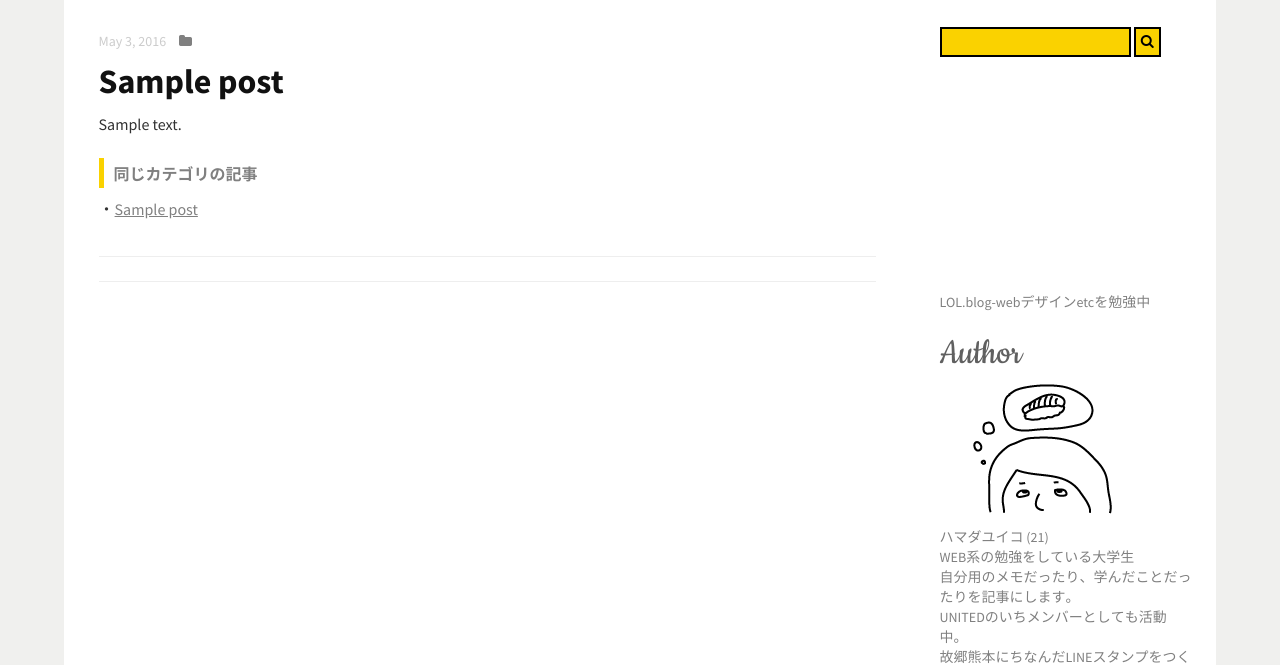
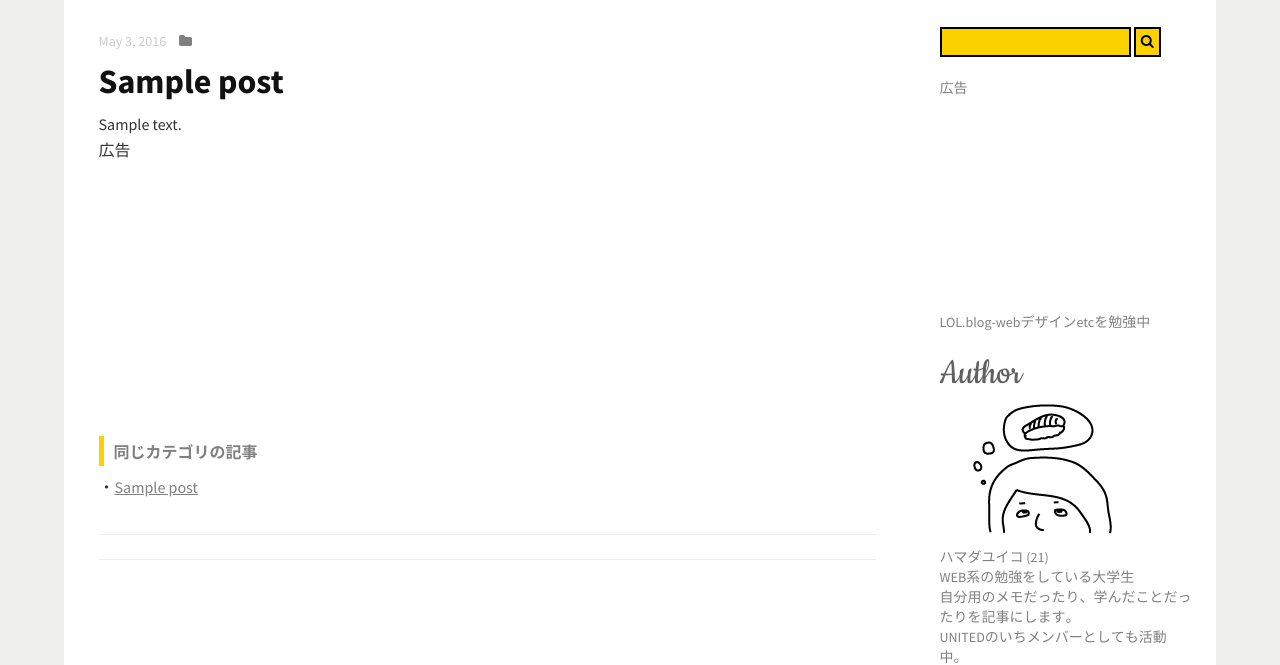
Before and after one commit to j8co38/wordpress, a WordPress theme: template themes_dev/second/single.php in a window 1280 px wide. Shown: the part 220-885 px from the top of the page. Run offline with PHP 8.4 and a stand-in for WordPress, Linux system fonts and the light colour scheme; the site name, menu and one post (Sample post) are stand-ins, and other content is empty; some libraries are stand-ins or nearby versions.

Commit message:
adsenseに”広告”を追加

```diff
--- a/themes_dev/second/sidebar.php
+++ b/themes_dev/second/sidebar.php
@@ -5,6 +5,7 @@
 			<input type="text" value="" name="s" id="s" />
 			<input type="submit" id="searchsubmit" value="&#xf002;" />
 		</form>
+		<script>document.write('<p>広告<p>');</script>
 		<script async src="//pagead2.googlesyndication.com/pagead/js/adsbygoogle.js"></script>
 		<!-- side -->
 		<ins class="adsbygoogle"
--- a/themes_dev/second/single.php
+++ b/themes_dev/second/single.php
@@ -13,7 +13,45 @@
 				<div class="post-content">
 					<?php the_content(); ?>
 				</div>
-				<?php echo do_shortcode('[googlead]'); ?>
+				<script>document.write('<p class="ad-tit">広告<p>');</script>
+				<?php if (wp_is_mobile()) :?>
+					<script async src="//pagead2.googlesyndication.com/pagead/js/adsbygoogle.js"></script>
+					<!-- sp-single-bottom -->
+					<ins class="adsbygoogle"
+					     style="display:inline-block;width:300px;height:250px"
+					     data-ad-client="ca-pub-5653909761408361"
+					     data-ad-slot="1232208134"></ins>
+					<script>
+					(adsbygoogle = window.adsbygoogle || []).push({});
+					</script>
+				<?php else: ?>
+					<table class="bottom-ad">
+						<tr>
+							<td>
+								<script async src="//pagead2.googlesyndication.com/pagead/js/adsbygoogle.js"></script>
+								<!-- single-pc-left -->
+								<ins class="adsbygoogle"
+								     style="display:inline-block;width:300px;height:250px"
+								     data-ad-client="ca-pub-5653909761408361"
+								     data-ad-slot="6520458136"></ins>
+								<script>
+								(adsbygoogle = window.adsbygoogle || []).push({});
+								</script>
+							</td>
+							<td>
+								<script async src="//pagead2.googlesyndication.com/pagead/js/adsbygoogle.js"></script>
+								<!-- single-pc-right -->
+								<ins class="adsbygoogle"
+								     style="display:inline-block;width:300px;height:250px"
+								     data-ad-client="ca-pub-5653909761408361"
+								     data-ad-slot="7997191339"></ins>
+								<script>
+								(adsbygoogle = window.adsbygoogle || []).push({});
+								</script>
+							</td>
+						</tr>
+					</table>
+				<?php endif; ?>
 				<div class="related-post">
 					<h4>同じカテゴリの記事</h4>
 					<ul>
```
